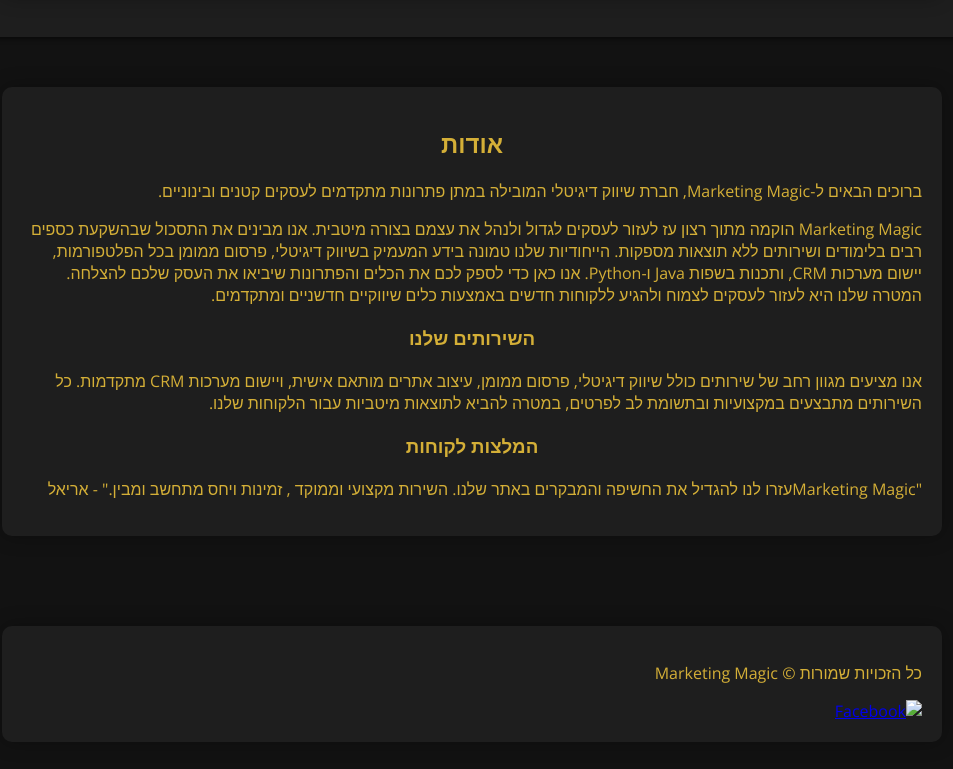
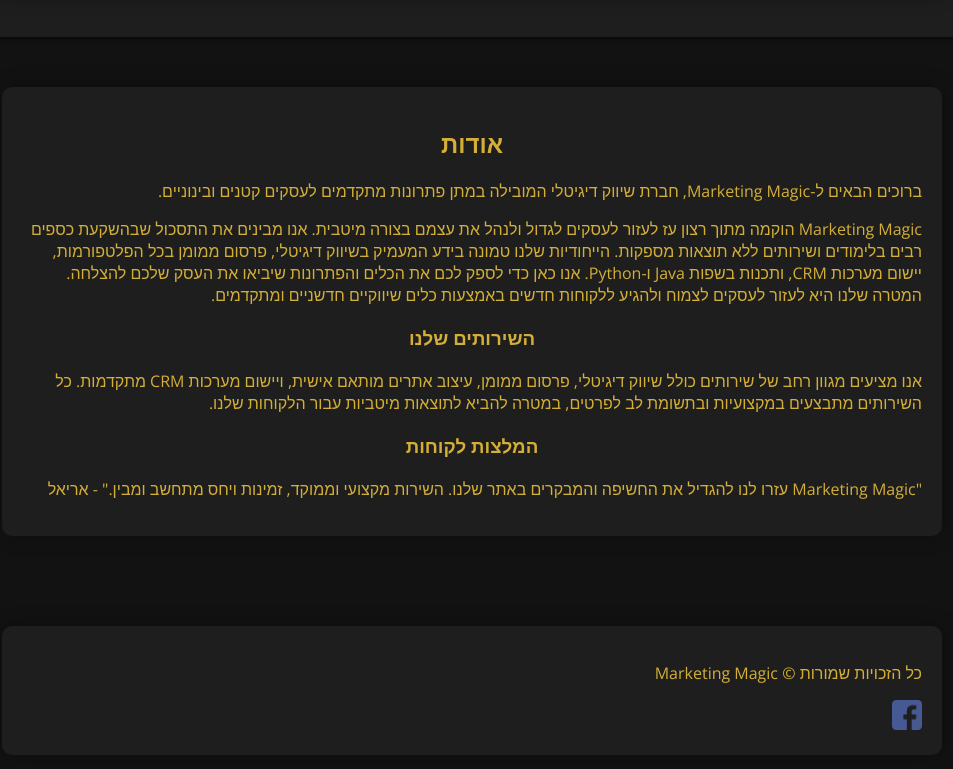
Before and after one commit to marketing-magic/my-website-project, a plain HTML site: page about.html in a window 1280 px wide. Shown: the part 451-1220 px from the top of the page, without its empty margins (168-1121 px from the left). Drawn offline with nearby package versions, Linux system fonts and the light colour scheme.

Commit message:
Add files via upload

```diff
--- a/about.html
+++ b/about.html
@@ -33,7 +33,7 @@
 
             <h3>המלצות לקוחות</h3>
             <div class="testimonial">
-                <p>"Marketing Magicעזרו לנו להגדיל את החשיפה והמבקרים באתר שלנו. השירות מקצועי וממוקד , זמינות ויחס מתחשב ומבין." - אריאל  </p>
+                <p>"Marketing Magic עזרו לנו להגדיל את החשיפה והמבקרים באתר שלנו. השירות מקצועי וממוקד, זמינות ויחס מתחשב ומבין." - אריאל</p>
                 <!-- הוסיפי המלצות נוספות כאן -->
             </div>
         </div>
@@ -43,7 +43,7 @@
             <p>כל הזכויות שמורות © Marketing Magic</p>
             <div class="social-links">
                 <a href="https://www.facebook.com/profile.php?id=100086617368871" target="_blank">
-                    <img src="facebook-icon.png" alt="Facebook" style="width: 30px; height: 30px;">
+                    <img src="facebook.png" alt="Facebook" style="width: 30px; height: 30px;">
                 </a>
                 <!-- אפשר להוסיף כאן קישורים לרשתות חברתיות נוספות אם יש לך -->
             </div>
```
